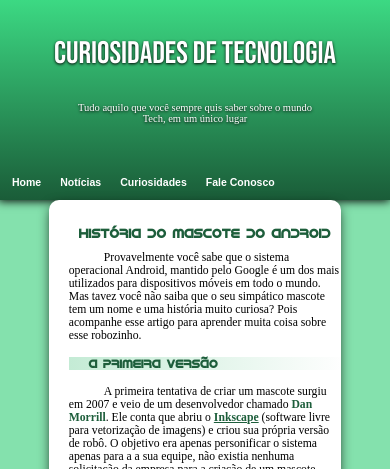
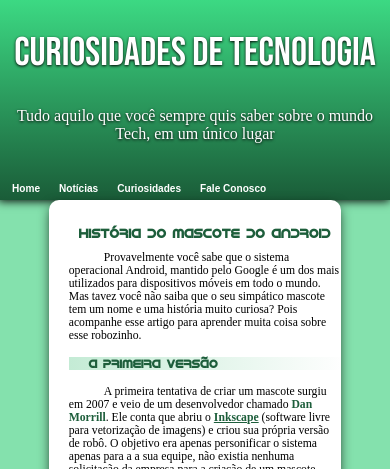
Before and after one commit to RenanLamorim/Desafio-Modulo-2, a plain HTML site: page index.html in a window 390 px wide. Shown: the top 469 px of the page. Drawn offline with Linux system fonts and the light colour scheme; a web font is replaced by a local one.

Commit message:
Responsividade no pc

```diff
--- a/style.css
+++ b/style.css
@@ -54,7 +54,7 @@ align-content: center;
 .titulo-header{
     color: white;
     font-family: bebas neue;
-    font-size: 2.5em;
+    font-size: 2.5vw;
     font-weight: lighter;
     margin-top: 25px;
     margin-bottom: 30px;
@@ -66,7 +66,7 @@ align-content: center;
     text-align: center;
     font-family: 'Times New Roman', Times, serif;
     font-weight: inherit;
-    font-size: 1em ;
+    font-size: 1.1vw ;
     text-shadow: 0px 1px 3px black;
 
 }
@@ -79,6 +79,7 @@ gap: 15px;
 padding-left: 10px;
 padding-top: 30px;
 flex-wrap: wrap;
+font-size: 1vw;
 
 
 }
@@ -125,6 +126,7 @@ flex-wrap: wrap;
     padding-left: 20px;
     text-indent: 35px;
     margin-bottom: 15px;
+
 }
 
 .titulo2-artigo-sess1{
@@ -326,7 +328,7 @@ margin-bottom: 15px;
 
 
 
-    @media screen and (max-width:800px){
+    @media screen and (max-width:783px){
 
         .main-page{
             width: 75%;
@@ -337,7 +339,7 @@ margin-bottom: 15px;
         .titulo-header{
             color: white;
             font-family: bebas neue;
-            font-size: 8vw;
+            font-size: 6vw;
             font-weight: lighter;
             margin-top: 25px;
             margin-bottom: 30px;
@@ -352,7 +354,7 @@ margin-bottom: 15px;
             text-align: center;
             font-family: 'Times New Roman', Times, serif;
             font-weight: inherit;
-            font-size: 2.7vw ;
+            font-size: 2vw ;
             text-shadow: 0px 1px 3px black;
 
         }
@@ -364,7 +366,7 @@ margin-bottom: 15px;
             padding-left: 10px;
             padding-top: 30px;
             flex-wrap: wrap;
-            font-size: 3vw;
+            font-size: 1.8vw;
             }
         .cabeçalho{
             background: linear-gradient(#3CD983 , #1A5C38);
@@ -520,7 +522,6 @@ margin-bottom: 15px;
         .paragraf3-div-sess4{
             text-indent: 25px;
             padding-left: 20px;
-
             font-size: 3vw;
         }
         .end-paragraf{
@@ -591,6 +592,61 @@ margin-bottom: 15px;
        padding-left: 10px;
        }
     }
+    @media screen and (max-width:1257px){
+        .div-sess4{
+            background-color: #C5EBD6;
+            height: 465px; ;
+            width: 95% ;
+            border-radius: 10px;
+            margin-bottom: 10px;
+        }
+        .article-list{
+            display: flex;
+            flex-direction: row;
+            margin-bottom: 15px;
+            padding-left: 25px;
+            gap: 50px;
+            flex-wrap: wrap;
+        }
+        .titulo-header{
+            color: white;
+            font-family: bebas neue;
+            font-size: 2.5em;
+            font-weight: lighter;
+            margin-top: 25px;
+            margin-bottom: 30px;
+            text-shadow: 0px 1px 3px black;
+            display: flex;
+            flex-direction: row;
+            justify-content:center ;
+            text-align: center;
+        }
+
+        .paragraf-header{
+            color: white;
+            text-align: center;
+            font-family: 'Times New Roman', Times, serif;
+            font-weight: inherit;
+            font-size: 1em ;
+            text-shadow: 0px 1px 3px black;
+
+        }
+
+        .nav-header{
+            display: flex;
+            flex-direction: row;
+            align-self: flex-start;
+            gap: 15px;
+            padding-left: 10px;
+            padding-top: 30px;
+            flex-wrap: wrap;
+            font-size: 0.7em;
+            }
+
+
+    }
+
+
 
     a{
         color: #1D5E3B;
@@ -619,7 +675,7 @@ margin-bottom: 15px;
     }
    .link2{
     text-decoration: none;
-}
+    }
    .link3{
     text-decoration: none;
 }
```
